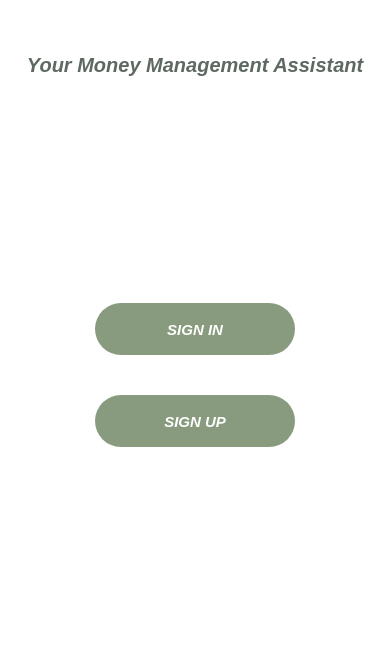
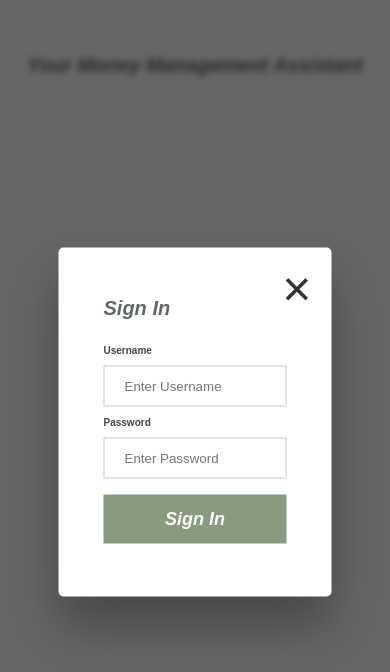
Before and after one commit to anndanielyan/money-management-tool, a plain HTML site: page index.html in a window 390 px wide. Both pictures are taken after a click on the button "SIGN IN". Drawn offline with Linux system fonts and the light colour scheme.

Commit message:
added sign-in modal window

```diff
--- a/index.html
+++ b/index.html
@@ -4,8 +4,9 @@
     <meta charset="UTF-8" />
     <meta http-equiv="X-UA-Compatible" content="IE=edge" />
     <meta name="viewport" content="width=device-width, initial-scale=1.0" />
+    <link rel="stylesheet" href="./style/style.css" />
+    <script type="module" defer src="./script/script.js"></script>
     <title>Money Management Assistant</title>
-    <link rel="stylesheet" href="./style/style.css" />
   </head>
   <body>
     <header>
@@ -15,5 +16,9 @@
       <button class="sign-in btn">Sign In</button>
       <button class="sign-up btn">Sign Up</button>
     </article>
+    <section class="modal-window">
+      <div class="modal hidden"></div>
+      <div class="overlay hidden"></div>
+    </section>
   </body>
 </html>
--- /dev/null
+++ b/script/modal.js
@@ -0,0 +1,25 @@
+const signIn = `
+        <h2 class="modal-headline">Sign In</h2>
+        <form action="#">
+          <label class="label-text" for="uname">Username</label>
+          <input
+            class="input-field"
+            type="text"
+            placeholder="Enter Username"
+            name="uname"
+          />
+
+          <label class="label-text" for="psw">Password</label>
+          <input
+            class="input-field"
+            type="password"
+            placeholder="Enter Password"
+            name="psw"
+          />
+
+          <button class="submit-btn" type="submit">Sign In</button>
+        </form>
+        <button class="close-modal">&times;</button>
+`;
+
+export { signIn };
--- a/script/script.js
+++ b/script/script.js
@@ -0,0 +1,31 @@
+import { signIn } from "./modal.js";
+
+const btnContainer = document.querySelector(".btn-container");
+const modalbox = document.querySelector(".modal");
+const overlay = document.querySelector(".overlay");
+
+const openModal = function () {
+  modalbox.classList.remove("hidden");
+  overlay.classList.remove("hidden");
+};
+
+const closeModal = function () {
+  modalbox.classList.add("hidden");
+  overlay.classList.add("hidden");
+};
+
+btnContainer.addEventListener("click", function (e) {
+  if (e.target.classList.contains("sign-in")) {
+    openModal();
+    modalbox.innerHTML = signIn;
+  }
+});
+
+modalbox.addEventListener("click", function (e) {
+  if (e.target.classList.contains("close-modal")) closeModal();
+});
+overlay.addEventListener("click", closeModal);
+document.addEventListener("keydown", function (e) {
+  if (e.key === "Escape" && !modalbox.classList.contains("hidden"))
+    closeModal();
+});
--- a/style/style.css
+++ b/style/style.css
@@ -52,6 +52,92 @@ body {
   color: #fff;
 }
 
+.close-modal {
+  position: absolute;
+  top: 1.2rem;
+  right: 2rem;
+  font-size: 5rem;
+  color: #333;
+  cursor: pointer;
+  border: none;
+  background: none;
+}
+
+.close-modal:hover {
+  color: #889b7e;
+}
+
+.modal-headline {
+  font-size: 3rem;
+  font-style: italic;
+  color: #5d6961;
+  margin-bottom: 2rem;
+}
+
+.label-text {
+  font-size: 1.8rem;
+  font-weight: bold;
+  color: #444;
+}
+
+/* CLASSES TO MAKE MODAL WORK */
+.hidden {
+  display: none;
+}
+
+.modal {
+  position: absolute;
+  top: 50%;
+  left: 50%;
+  transform: translate(-50%, -50%);
+  width: 40%;
+  height: auto;
+
+  background-color: white;
+  padding: 6rem;
+  border-radius: 0.5rem;
+  box-shadow: 0 3rem 5rem rgba(0, 0, 0, 0.3);
+  z-index: 10;
+}
+
+.overlay {
+  position: absolute;
+  top: 0;
+  left: 0;
+  width: 100%;
+  height: 100%;
+  background-color: rgba(0, 0, 0, 0.6);
+  backdrop-filter: blur(0.3rem);
+  z-index: 5;
+}
+
+.input-field {
+  width: 100%;
+  padding: 1.2rem 2rem;
+  margin: 0.8rem 0;
+  display: inline-block;
+  border: 0.1rem solid #ccc;
+  box-sizing: border-box;
+}
+
+.submit-btn {
+  font-size: 1.8rem;
+  font-weight: bold;
+  font-style: italic;
+  background-color: #889b7e;
+  color: white;
+  padding: 1.4rem 2rem;
+  margin: 0.8rem 0;
+  border: none;
+  cursor: pointer;
+  width: 100%;
+}
+
+.submit-btn:hover {
+  background: linear-gradient(to left, #889b7e, #b3c99d);
+  color: #fff;
+}
+
 @media (max-width: 42rem) {
   .headline {
     font-size: 3rem;
@@ -59,6 +145,16 @@ body {
   .btn {
     width: 30rem;
     font-size: 1.7rem;
+  }
+  .modal-headline {
+    font-size: 2.5rem;
+  }
+  .label-text {
+    font-size: 1.5rem;
+  }
+  .modal {
+    width: 50%;
+    padding: 5.5rem;
   }
 }
 
@@ -70,6 +166,16 @@ body {
     width: 25rem;
     font-size: 1.6rem;
   }
+  .modal-headline {
+    font-size: 2.2rem;
+  }
+  .label-text {
+    font-size: 1.2rem;
+  }
+  .modal {
+    width: 60%;
+    padding: 5rem;
+  }
 }
 
 @media (max-width: 26.2rem) {
@@ -80,6 +186,16 @@ body {
     width: 20rem;
     font-size: 1.5rem;
   }
+  .modal-headline {
+    font-size: 2rem;
+  }
+  .label-text {
+    font-size: 1rem;
+  }
+  .modal {
+    width: 70%;
+    padding: 4.5rem;
+  }
 }
 
 @media (max-width: 22rem) {
@@ -89,6 +205,10 @@ body {
   .btn {
     width: 15rem;
     font-size: 1.4rem;
+  }
+  .modal {
+    width: 80%;
+    padding: 4rem;
   }
 }
 
```
